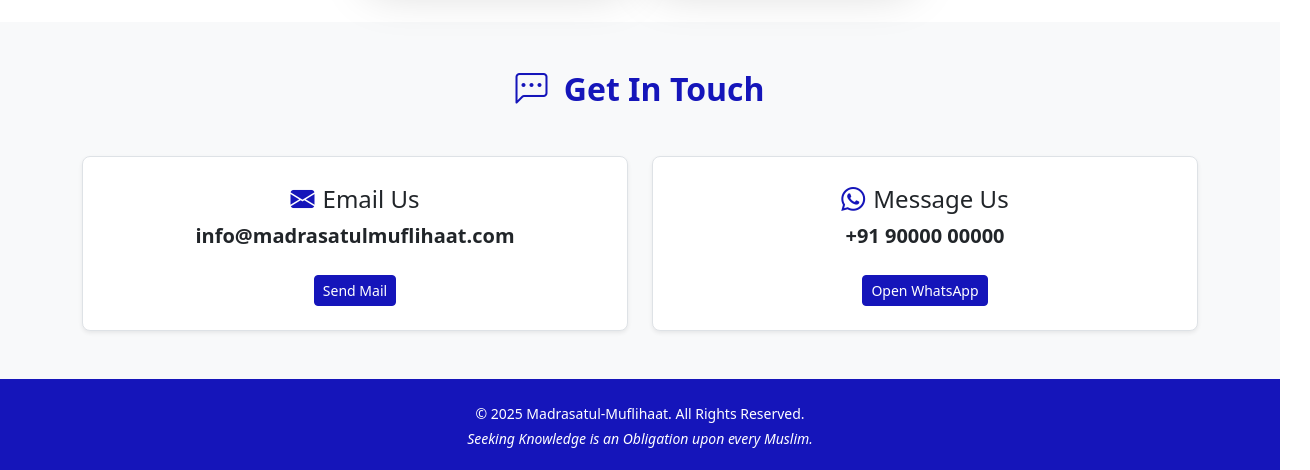
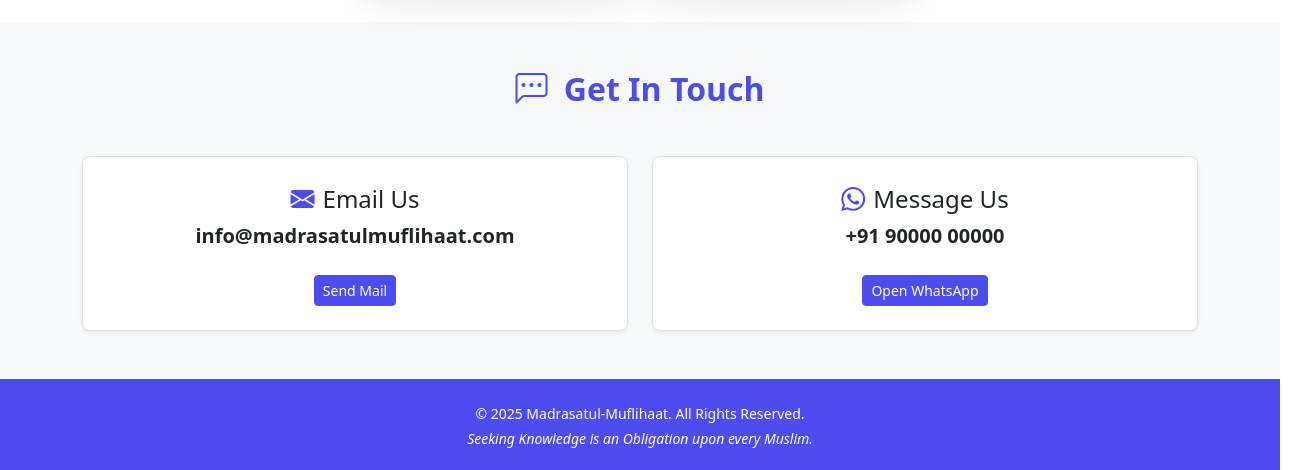
Before and after one commit to ABDUS-SALaam/madrasatul-muflihaat-ui, an Angular app: page / in a window 1280 px wide. In both pictures the pointer is over the link "Send Mail". Shown: the part 1447-1917 px from the top of the page, 1310 px wide, since content can reach past the window. Built offline with nearby package versions, Linux system fonts and the light colour scheme.

Commit message:
Removed unused import

```diff
--- a/src/main.ts
+++ b/src/main.ts
@@ -3,7 +3,6 @@
 
 // Import global CSS libraries (works with ESBuild in Angular 17+)
 import 'bootstrap/dist/css/bootstrap.min.css';
-import 'bootstrap-icons/font/bootstrap-icons.css';
 import 'animate.css/animate.min.css';
 import 'aos/dist/aos.css';
 import 'aos/dist/aos.js';
--- a/src/styles.css
+++ b/src/styles.css
@@ -1,5 +1,5 @@
 :root {
-  --islamic-green: #1515ba;
+  --islamic-green: #4d4def;
   --islamic-gold: #FFC107;
 }
 
@@ -15,8 +15,8 @@
 
 .btn-success:hover {
   /* Optional: Slightly darker shade on hover for feedback */
-  background-color: #1515ba !important; /* A slightly darker blue/navy */
-  border-color: #1515ba !important;
+  background-color: #4d4def !important; /* A slightly darker blue/navy */
+  border-color: #4d4def !important;
 }
 
 .text-primary-islamic {
```
